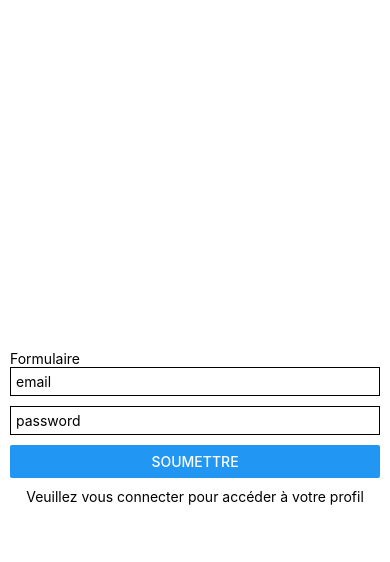
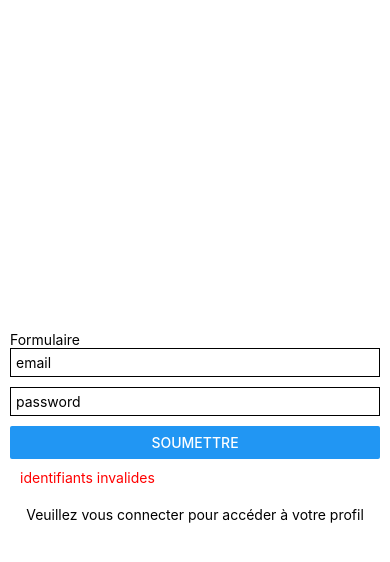
Before and after one commit to webdevproformation/react-native-d-avril-2023, a React Native app in the folder jour7-context/: screen / in a window 390 px wide. Both pictures are taken after a click on the button "SOUMETTRE". Shown: the top 562 px of the page. Built offline with nearby package versions, Linux system fonts and the light colour scheme.

Commit message:
dernière note sur le context

```diff
--- a/jour7-context/composant/Formulaire.jsx
+++ b/jour7-context/composant/Formulaire.jsx
@@ -7,14 +7,19 @@ const Formulaire = () => {
   const { profil, login , logout } = useContext(ProfilContext);
   const [email , setEmail] = useState("")
   const [password , setPassword] = useState("")
-  function authentification(){
+   function authentification(){
     const identifiants = {
       email : email ,
       password : password
     }
-    console.log(identifiants)
+    //console.log(identifiants)
     login(identifiants)
-    console.log(profil)
+    //console.log(profil)
+    // vider le formulaire
+    if(profil.message.length === 0){
+      setEmail("")
+      setPassword("")
+    }
   }
 
   return (
@@ -28,6 +33,7 @@ const Formulaire = () => {
             <TextInput placeholder='email' style={styles.input} onChangeText={(text) => setEmail(text)} value={email}/>
             <TextInput placeholder='password' style={styles.input} onChangeText={(text) => setPassword(text)} value={password} />
             <Button title="soumettre" onPress={() => authentification()}/>
+            {profil.message.length > 0  && <Text style={styles.alert}>{profil.message}</Text>}
           </View>
       }
 
@@ -39,5 +45,6 @@ export default Formulaire
 
 const styles = StyleSheet.create({
     box : { margin : 10},
-    input : { borderWidth : 1 , borderColor : "black" , padding : 5 , marginBottom : 10}
+    input : { borderWidth : 1 , borderColor : "black" , padding : 5 , marginBottom : 10},
+    alert : { padding : 10 , color : "red"}
 })
--- a/jour7-context/composant/Profil.jsx
+++ b/jour7-context/composant/Profil.jsx
@@ -1,10 +1,10 @@
-import { StyleSheet, Text, View } from 'react-native'
+import { Button, StyleSheet, Text, View } from 'react-native'
 import React , { useContext } from 'react'
 import { ProfilContext } from "../contexts/profilContext"
 
 const Profil = () => {
 
-  const {profil} = useContext(ProfilContext)
+  const {profil , logout} = useContext(ProfilContext)
 
   return (
     <View style={styles.box}>
@@ -12,6 +12,7 @@ const Profil = () => {
       ?
         <View>
           <Text style={styles.titre}>Bienvenue { profil.nom }</Text>
+          <Button onPress={() => logout()} title="2eme deconnexion" color="purple" />
         </View>
       :
         <Text>Veuillez vous connecter pour accéder à votre profil</Text>
--- a/jour7-context/contexts/profilContext.js
+++ b/jour7-context/contexts/profilContext.js
@@ -13,13 +13,15 @@ export function ProfilContextProvider (props){
         nom : "Alain" ,
         email : "a@yahoo.fr",
         password : "123456",
-        isLogged : false
+        isLogged : false,
+        message : ""
     })
 
     function login(crediantials){ // identifiants (connexion)
         const cloneProfil = {...profil}
         if(crediantials.email === profil.email && crediantials.password === profil.password ){
             cloneProfil.isLogged = true
+            cloneProfil.message = ""
             setProfil(cloneProfil)
             return ;
         }
@@ -30,6 +32,7 @@ export function ProfilContextProvider (props){
     function logout(){ // change la valeur isLogged de profil => true => false (déconnexion)
         const cloneProfil = {...profil} ;
         cloneProfil.isLogged = false
+        cloneProfil.message = ""
         setProfil(cloneProfil)
     }
 
```
